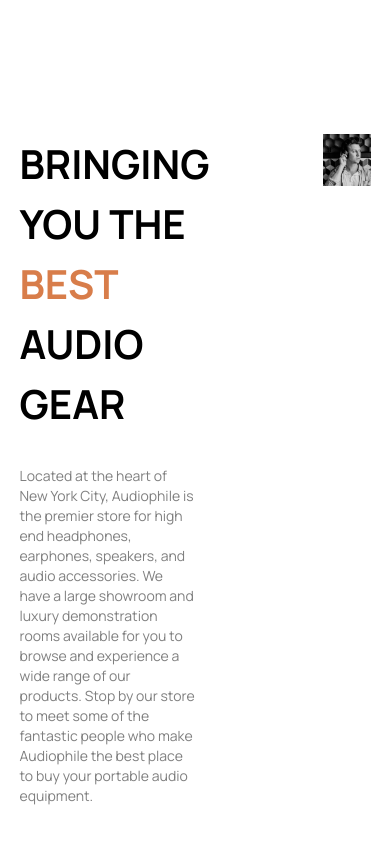
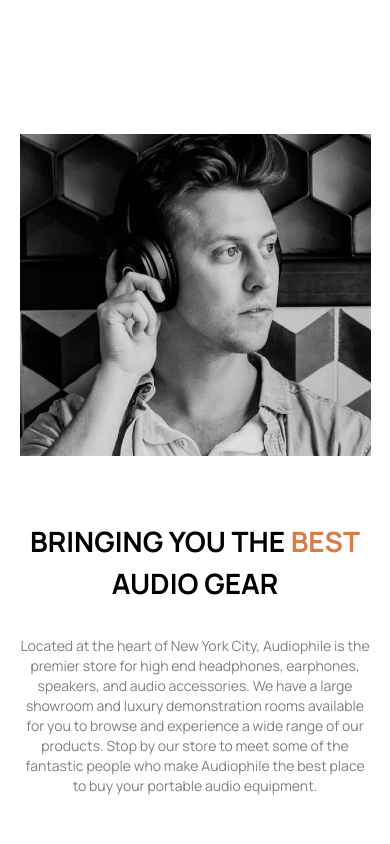
Before and after one commit to ArzCorp/audiophile-vue, a Vue app: page / in a window 390 px wide. Shown: the part 2870-3714 px from the top of the page. Built offline with nearby package versions, Linux system fonts and the light colour scheme.

Commit message:
📱 added description responsive

```diff
--- a/src/components/home/Description.vue
+++ b/src/components/home/Description.vue
@@ -1,12 +1,31 @@
 <template>
-	<section class="flex pb-52">
+	<section class="block lg:flex pb-52">
 		<Container>
-			<div class="mr-32 w-6/12">
-				<h2 class="text-[40px] font-bold uppercase mb-8">
-					Bringing you the<br />
-					<span class="text-[#D87D4A]">best</span> audio gear
+			<figure class="w-full block lg:hidden mb-16">
+				<img
+					class="w-full hidden md:block"
+					src="src/assets/img/shared/tablet/image-best-gear.jpg"
+					alt="banner"
+				/>
+				<img
+					class="w-full md:hidden"
+					src="src/assets/img/shared/mobile/image-best-gear.jpg"
+					alt="banner"
+				/>
+			</figure>
+			<div class="mr-32 w-full lg:w-6/12">
+				<h2
+					class="text-[28px] md:text-[40px] text-center lg:text-left font-bold uppercase mb-8"
+				>
+					Bringing you the <br class="hidden lg:block" />
+					<span class="text-[#D87D4A]"
+						>best <br class="hidden md:block lg:hidden" />
+					</span>
+					audio gear
 				</h2>
-				<p class="text-black text-opacity-50 text-sm w-full 2xl:w-10/12">
+				<p
+					class="text-black text-opacity-50 text-center lg:text-left text-sm w-full 2xl:w-10/12"
+				>
 					Located at the heart of New York City, Audiophile is the premier store
 					for high end headphones, earphones, speakers, and audio accessories.
 					We have a large showroom and luxury demonstration rooms available for
@@ -15,7 +34,7 @@
 					best place to buy your portable audio equipment.
 				</p>
 			</div>
-			<figure class="w-6/12">
+			<figure class="w-6/12 hidden lg:block">
 				<img
 					class="w-full"
 					src="src/assets/img/shared/desktop/image-best-gear.jpg"
```
